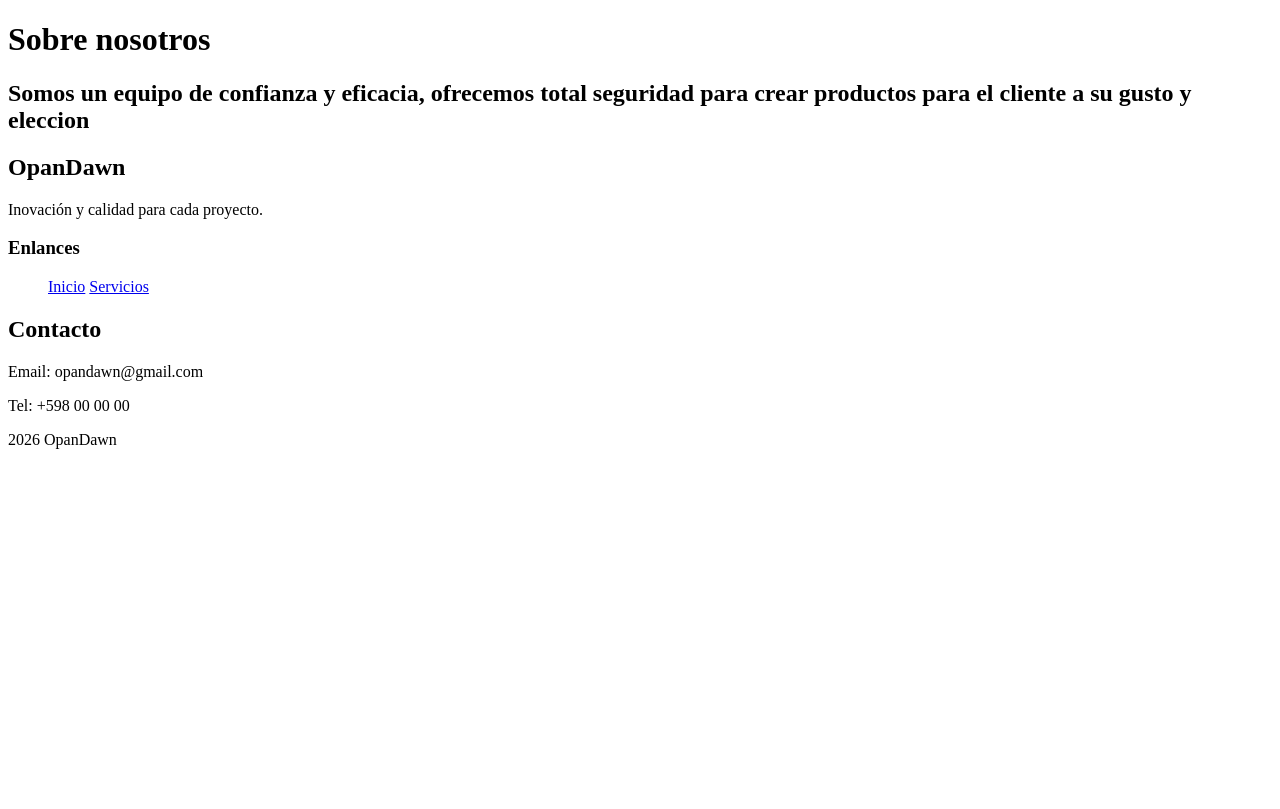
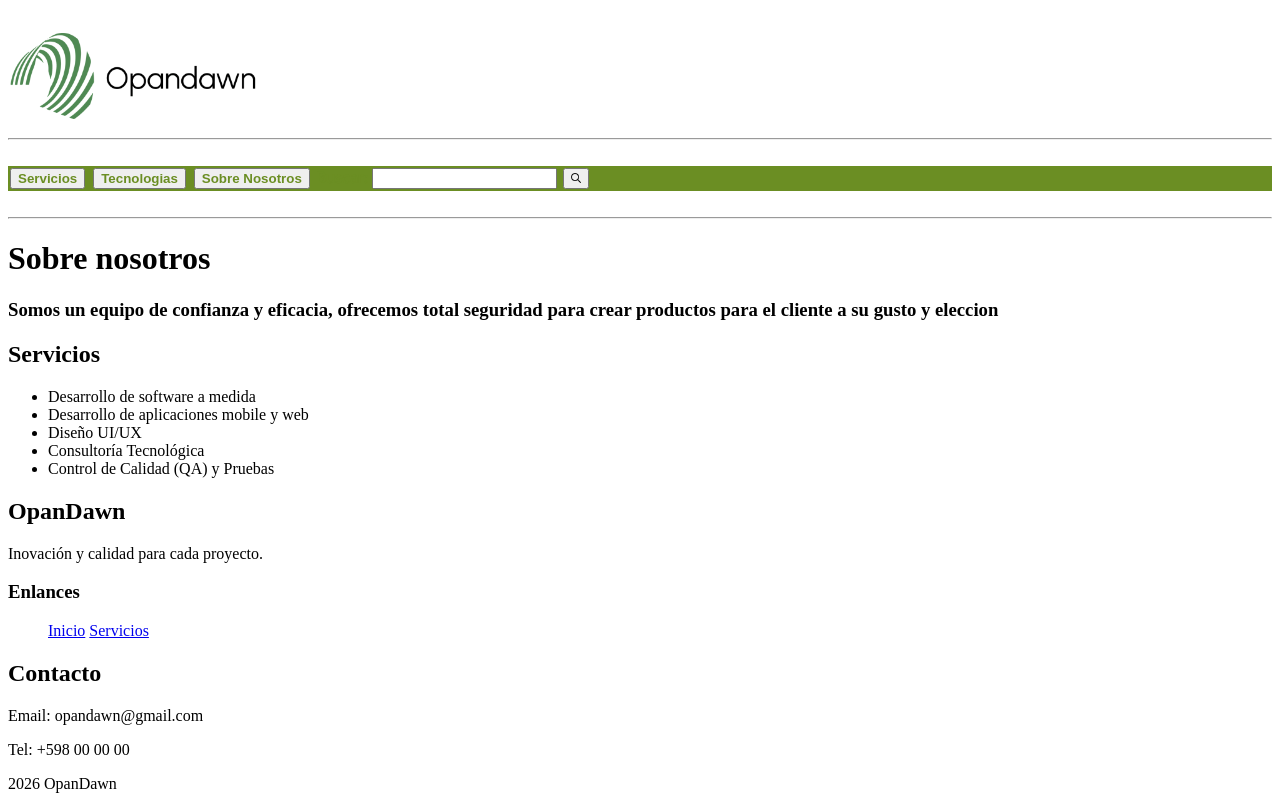
Before and after one commit to Khilluz/Activ_5_C3, a plain HTML site: page index.html in a window 1280 px wide. Drawn offline with Linux system fonts and the light colour scheme.

Commit message:
Se arreglo la cagada de Kamil

```diff
--- a/index.html
+++ b/index.html
@@ -3,22 +3,49 @@
 <head>
 <meta charset="UTF-8">
 <title>Portfolio del Equipo</title>
+<link rel="stylesheet" href="style.css">
 </head>
 <body>
 <!-- Sección: Inicio (Liam) -->
+ <header>
+    <br>
+     <img srcset="Ini_Icon_Opandawn.png" width="250">
+     <br>
+     <hr>
+     <br>
+     <nav>
+        <button>Servicios</button>
+        <button>Tecnologias</button>
+        <button>Sobre Nosotros</button>
+        <label for="site-search">Buscar:</label>
+        <input type="search" id="site-search" name="q" />
+         <button><img srcset="search.png" width="10"></button>
+
+     </nav>
+     <br>
+     <hr>
+
+ </header>
 
 <!-- Sección: Equipo / Sobre nosotros (Kamil) -->
-
-<header><h1>Sobre nosotros</h1></header>
-<h2>Somos un equipo de confianza y eficacia, ofrecemos total seguridad para crear productos para el cliente a su gusto y eleccion</h2>
-
+ <header><h1>Sobre nosotros</h1></header>
+<h3>Somos un equipo de confianza y eficacia, ofrecemos total seguridad para crear productos para el cliente a su gusto y eleccion</h3>
 
 <!-- Sección: Proyectos / Servicios (Smith) -->
+    <section>
+        <h1><b>Servicios</b></h1>
+        <ul>
+            <li>Desarrollo de software a medida</li>
+            <li>Desarrollo de aplicaciones mobile y web</li>
+            <li>Diseño UI/UX</li>
+            <li>Consultoría Tecnológica</li>
+            <li>Control de Calidad (QA) y Pruebas</li>
+        </ul>
+    </section>
 
 <!-- Sección: Tecnologias (Mateo) -->
 
 <!-- Pie de página (todos acuerdan quién lo hace) -->
-
 <footer>
 <h2>OpanDawn</h2>
 <p>Inovación y calidad para cada proyecto.</p>
@@ -37,4 +64,3 @@
 
 </footer>
 </body>
-</html>
```
